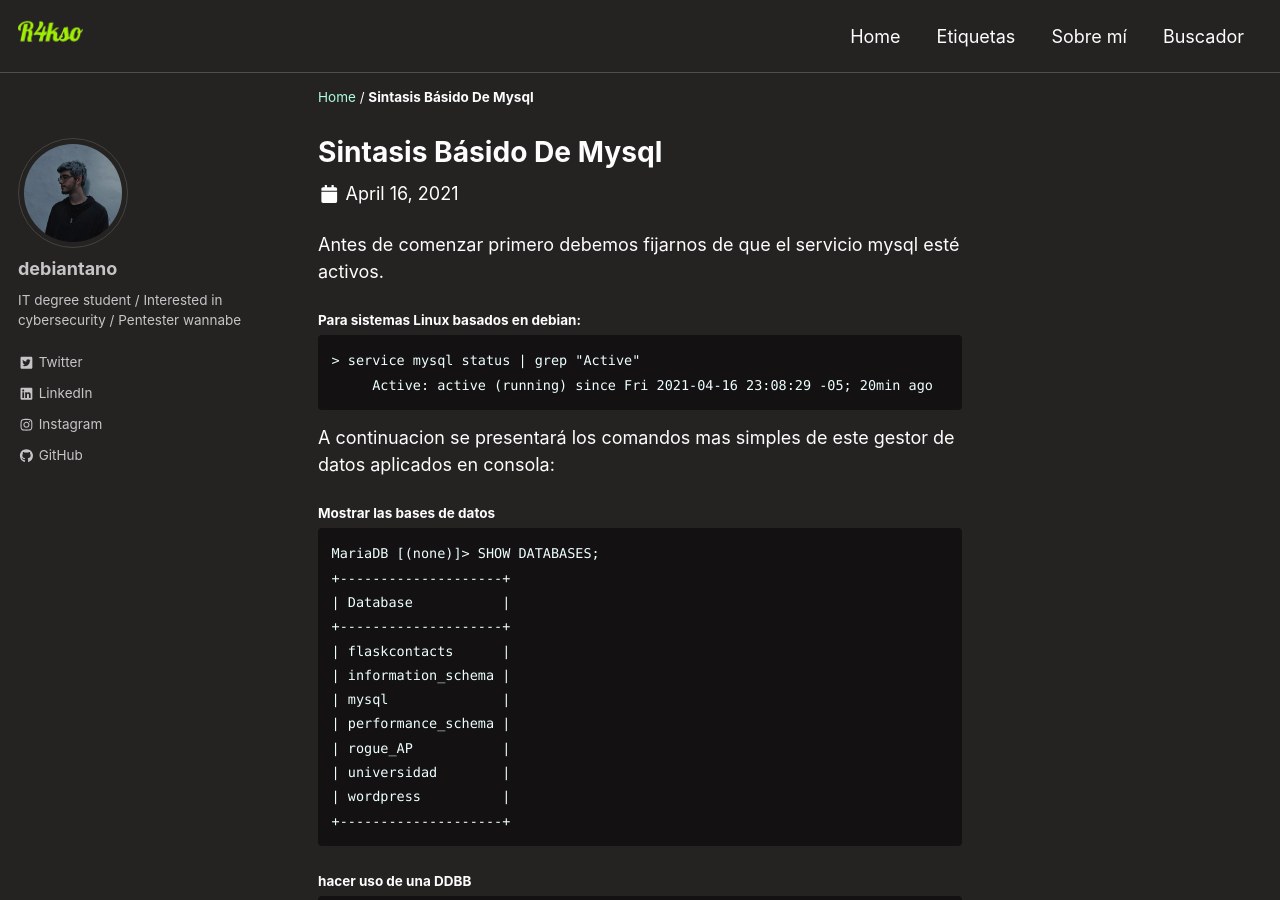
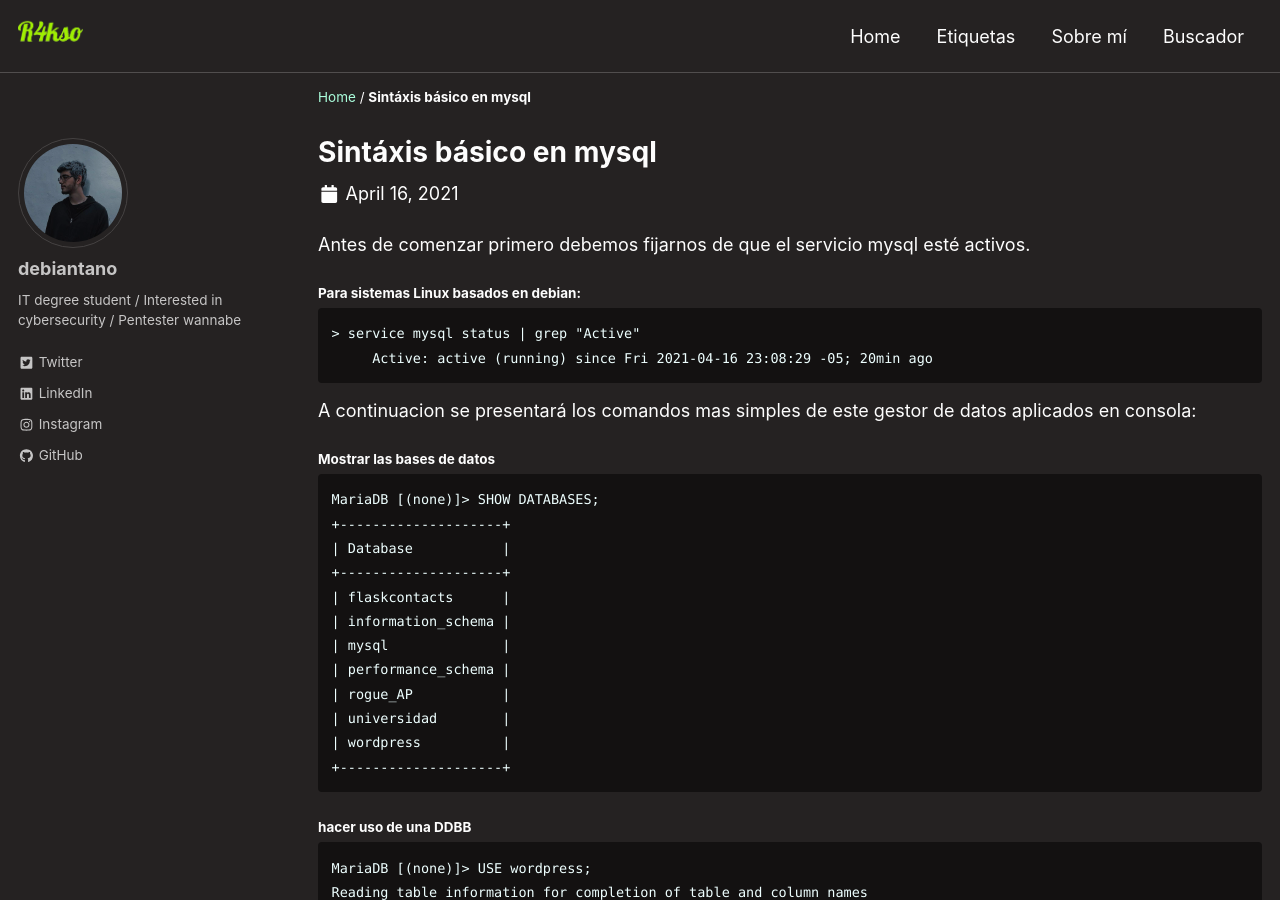
Before and after one commit to debiantano/debiantano.github.io, a Jekyll site: the page built from _posts/2021-04-16-Sintasis-básido-de-mysql.md, in a window 1280 px wide and 900 px high. Built offline with Jekyll 4.4.1, drawn with Linux system fonts in a browser that asks for light colours; cached includes are drawn as plain includes; a script that is not in the unit is left out; some of the changed lines change nothing that is shown; some of the changed text lies outside the part shown.

Commit message:
Update 2021-04-16-Sintasis-básido-de-mysql.md

````diff
--- a/_posts/2021-04-16-Sintasis-básido-de-mysql.md
+++ b/_posts/2021-04-16-Sintasis-básido-de-mysql.md
@@ -1,3 +1,21 @@
+---
+layout: single
+title:  Sintáxis básico en mysql
+excerpt: "En este post se muestra los comandos mas simples y mas usados en este gestor de datos"
+date: 2021-04-16
+classes: wide
+header:
+    teaser: /assets/images/que-es-un-socket-y-como-funciona/portada.png
+    teaser_home_page: true
+categories:
+    - Explicaciones
+tags:
+    - Tutoriales
+    - Linux
+    - Bash
+    - Mysql
+---
+
 Antes de comenzar primero debemos fijarnos de que el servicio mysql esté activos.
 #### Para sistemas Linux basados en debian:
 ```
````
